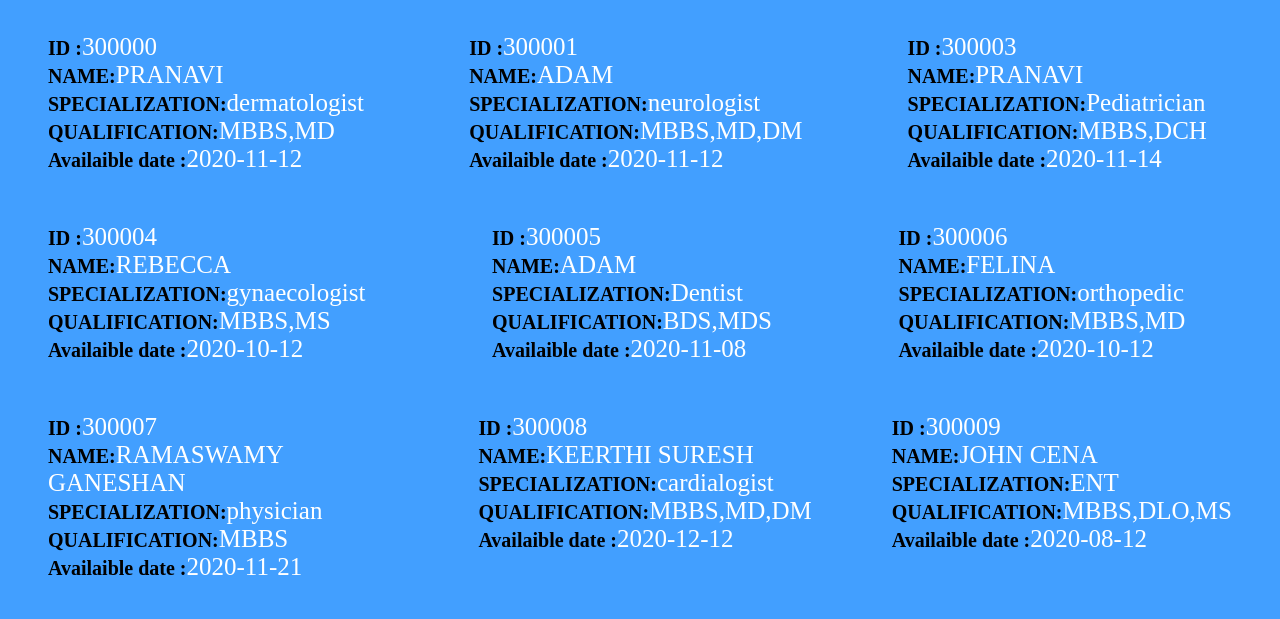
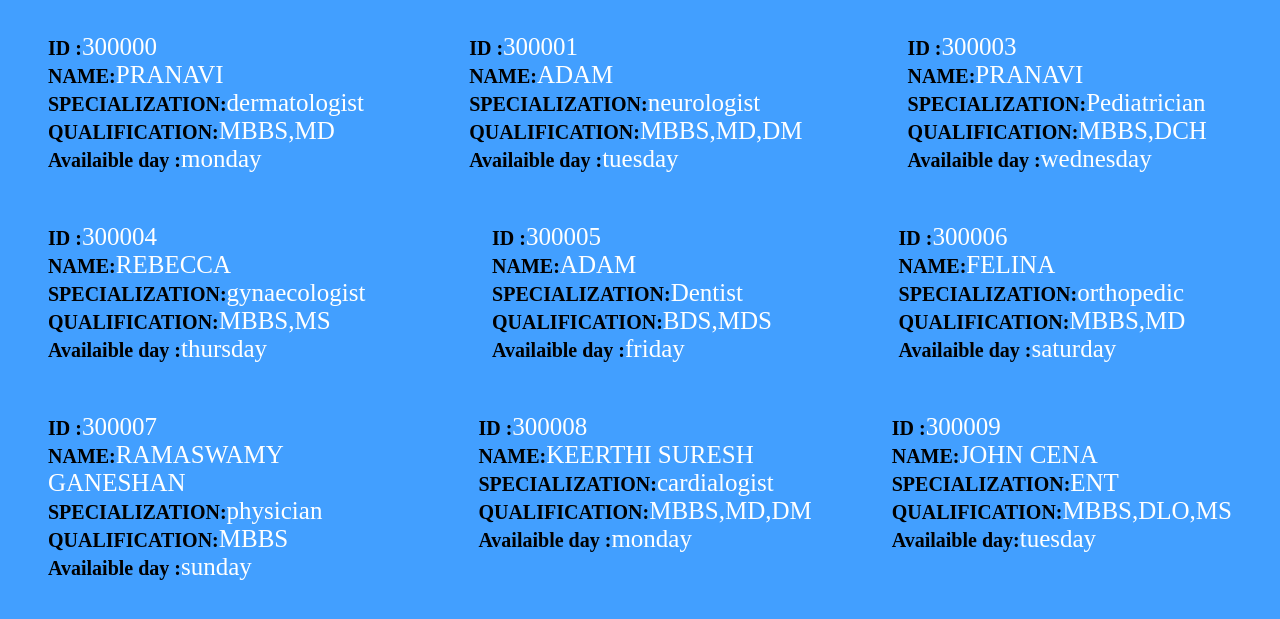
Before and after one commit to Jaswanth3108/Swift-and-Efficient-Hospital-Management-with-Flask, a Flask app: page /doctors_data in a window 1280 px wide. Shown: the top 619 px of the page. Run offline with Flask 3, Linux system fonts and the light colour scheme; some libraries are stand-ins or nearby versions.

Commit message:
first commit

```diff
--- a/templates/doctors_data.html
+++ b/templates/doctors_data.html
@@ -11,21 +11,21 @@
               <b>NAME:</b>PRANAVI<br>
             <b>SPECIALIZATION:</b>dermatologist<br>
            <b>QUALIFICATION:</b>MBBS,MD<br>
-         <b>Availaible date :</b>2020-11-12</b></figcaption>
+         <b>Availaible day :</b>monday</b></figcaption>
 </figure></div>
 <div><figure>
 <figcaption><b>ID :</b>300001<br>
         <b>NAME:</b>ADAM<br>
       <b>SPECIALIZATION:</b>neurologist<br>
      <b>QUALIFICATION:</b>MBBS,MD,DM<br>
-   <b>Availaible date :</b>2020-11-12</b></</figcaption>
+   <b>Availaible day :</b>tuesday</b></</figcaption>
 </figure></div>
 <div><figure>
 <figcaption><b>ID :</b>300003<br>
         <b>NAME:</b>PRANAVI<br>
       <b>SPECIALIZATION:</b>Pediatrician<br>
      <b>QUALIFICATION:</b>MBBS,DCH<br>
-   <b>Availaible date :</b>2020-11-14</b></</figcaption>
+   <b>Availaible day :</b>wednesday</b></</figcaption>
 </figure></div>
     </div>
     <div id="main_box_1">
@@ -34,21 +34,21 @@
               <b>NAME:</b>REBECCA<br>
             <b>SPECIALIZATION:</b>gynaecologist<br>
            <b>QUALIFICATION:</b>MBBS,MS<br>
-         <b>Availaible date :</b>2020-10-12</b></</figcaption>
+         <b>Availaible day :</b>thursday</b></</figcaption>
 </figure></div>
 <div><figure>
 <figcaption><b>ID :</b>300005<br>
         <b>NAME:</b>ADAM<br>
       <b>SPECIALIZATION:</b>Dentist<br>
      <b>QUALIFICATION:</b>BDS,MDS<br>
-   <b>Availaible date :</b>2020-11-08</b></</figcaption>
+   <b>Availaible day :</b>friday</b></</figcaption>
 </figure></div>
 <div><figure>
 <figcaption><b>ID :</b>300006<br>
         <b>NAME:</b>FELINA<br>
       <b>SPECIALIZATION:</b>orthopedic<br>
      <b>QUALIFICATION:</b>MBBS,MD<br>
-   <b>Availaible date :</b>2020-10-12</b></</figcaption>
+   <b>Availaible day :</b>saturday</b></</figcaption>
 </figure></div>
     </div>
     <div id="main_box_1">
@@ -57,21 +57,21 @@
               <b>NAME:</b>RAMASWAMY GANESHAN<br>
             <b>SPECIALIZATION:</b>physician<br>
            <b>QUALIFICATION:</b>MBBS<br>
-         <b>Availaible date :</b>2020-11-21</b></</figcaption>
+         <b>Availaible day :</b>sunday</b></</figcaption>
 </figure></div>
 <div><figure>
 <figcaption><b>ID :</b>300008<br>
         <b>NAME:</b>KEERTHI SURESH<br>
       <b>SPECIALIZATION:</b>cardialogist<br>
      <b>QUALIFICATION:</b>MBBS,MD,DM<br>
-   <b>Availaible date :</b>2020-12-12</b></</figcaption>
+   <b>Availaible day :</b>monday</b></</figcaption>
 </figure></div>
 <div><figure>
 <figcaption><b>ID :</b>300009<br>
         <b>NAME:</b>JOHN CENA<br>
       <b>SPECIALIZATION:</b>ENT<br>
      <b>QUALIFICATION:</b>MBBS,DLO,MS<br>
-   <b>Availaible date :</b>2020-08-12</b></</figcaption>
+   <b>Availaible day:</b>tuesday</b></</figcaption>
 </figure></div>
     </div>
   </body>
```
